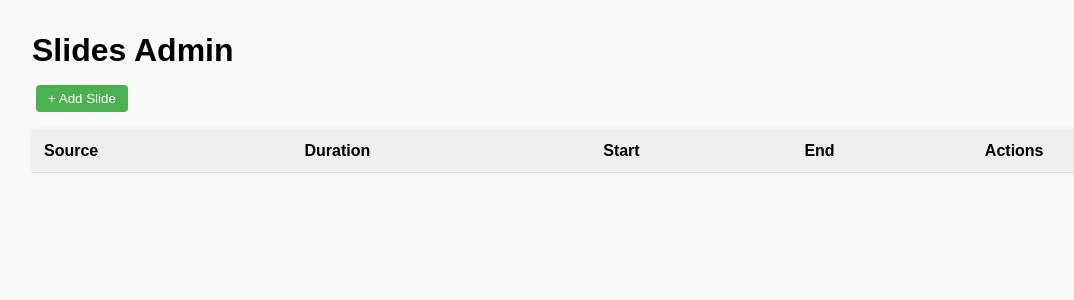
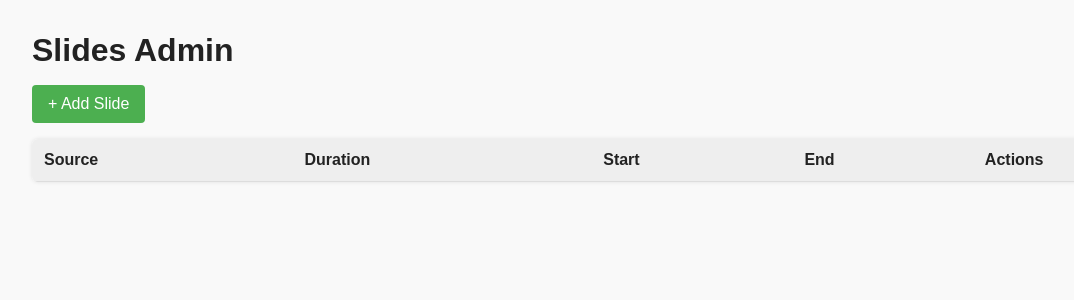
Before and after one commit to mgroves/GtkSignage, a Python web app: template signage/templates/admin.html in a window 1280 px wide. Shown: the top 300 px of the page, without its empty margins (0-1074 px from the left). Run offline with Jinja, Linux system fonts and the light colour scheme; the template is opened without the code that fills it, so the values that code supplies are empty.

Commit message:
cleaned up styles a bit

```diff
--- /dev/null
+++ b/signage/static/styles.css
@@ -0,0 +1,90 @@
+body {
+    font-family: Arial, sans-serif;
+    margin: 2rem;
+    background: #f9f9f9;
+    color: #222;
+}
+
+h1 {
+    margin-bottom: 1rem;
+}
+
+form {
+    background: white;
+    padding: 2rem;
+    box-shadow: 0 0 4px rgba(0,0,0,0.1);
+    border-radius: 8px;
+    max-width: 500px;
+}
+
+label {
+    display: block;
+    margin-bottom: 0.5rem;
+    font-weight: bold;
+}
+
+input {
+    width: 100%;
+    padding: 0.5rem;
+    margin-bottom: 1rem;
+    border: 1px solid #ccc;
+    border-radius: 4px;
+}
+
+button, .btn {
+    padding: 10px 16px;
+    margin: 0 4px 1rem 0;
+    border: none;
+    cursor: pointer;
+    border-radius: 4px;
+    background-color: #4CAF50;
+    color: white;
+    font-size: 1rem;
+}
+
+button:hover, .btn:hover {
+    background-color: #45a049;
+}
+
+.btn-edit {
+    background-color: #2196F3;
+}
+
+.btn-edit:hover {
+    background-color: #1976D2;
+}
+
+.btn-delete {
+    background-color: #f44336;
+}
+
+.btn-delete:hover {
+    background-color: #d32f2f;
+}
+
+table {
+    width: 100%;
+    border-collapse: collapse;
+    background: white;
+    box-shadow: 0 0 4px rgba(0,0,0,0.1);
+    border-radius: 6px;
+    overflow: hidden;
+}
+
+th, td {
+    padding: 12px;
+    border-bottom: 1px solid #ddd;
+    text-align: left;
+}
+
+th {
+    background-color: #eee;
+}
+
+tr:hover {
+    background-color: #f1f1f1;
+}
+
+.actions {
+    white-space: nowrap;
+}
--- a/signage/templates/admin.html
+++ b/signage/templates/admin.html
@@ -3,70 +3,11 @@
 <head>
     <meta charset="UTF-8">
     <title>Admin - GTK Signage</title>
-    <style>
-        body {
-            font-family: Arial, sans-serif;
-            margin: 2rem;
-            background: #f9f9f9;
-        }
-
-        h1 {
-            margin-bottom: 1rem;
-        }
-
-        .btn {
-            padding: 6px 12px;
-            margin: 0 4px;
-            border: none;
-            cursor: pointer;
-            border-radius: 4px;
-        }
-
-        .btn-add {
-            background-color: #4CAF50;
-            color: white;
-        }
-
-        .btn-edit {
-            background-color: #2196F3;
-            color: white;
-        }
-
-        .btn-delete {
-            background-color: #f44336;
-            color: white;
-        }
-
-        table {
-            width: 100%;
-            border-collapse: collapse;
-            background: white;
-            box-shadow: 0 0 4px rgba(0,0,0,0.1);
-        }
-
-        th, td {
-            padding: 12px;
-            border-bottom: 1px solid #ddd;
-            text-align: left;
-        }
-
-        th {
-            background-color: #eee;
-        }
-
-        tr:hover {
-            background-color: #f1f1f1;
-        }
-
-        .actions {
-            white-space: nowrap;
-        }
-    </style>
+    <link rel="stylesheet" href="{{ url_for('static', filename='styles.css') }}">
 </head>
 <body>
     <h1>Slides Admin</h1>
-    <button class="btn btn-add" onclick="location.href='/admin/add'">+ Add Slide</button>
-    <br><br>
+    <button class="btn" onclick="location.href='/admin/add'">+ Add Slide</button>
     <table>
         <thead>
             <tr>
```
Also changed, not shown: signage/templates/add.html (+2 -47 lines), signage/templates/edit.html (+4 -9 lines), signage/templates/login.html (+8 -3 lines).
